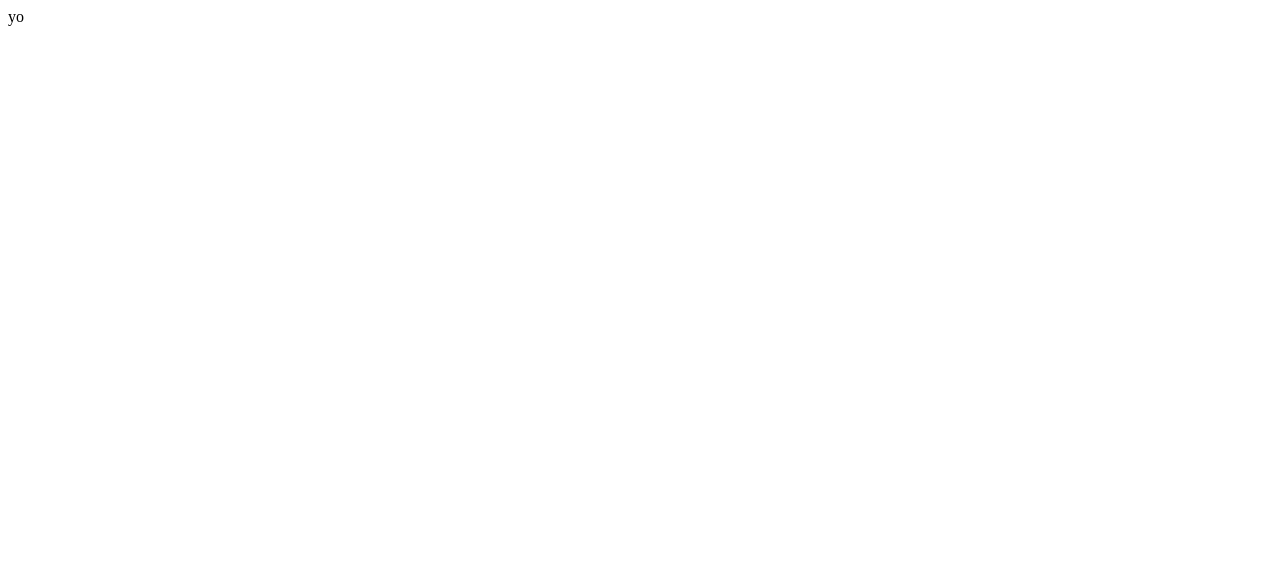
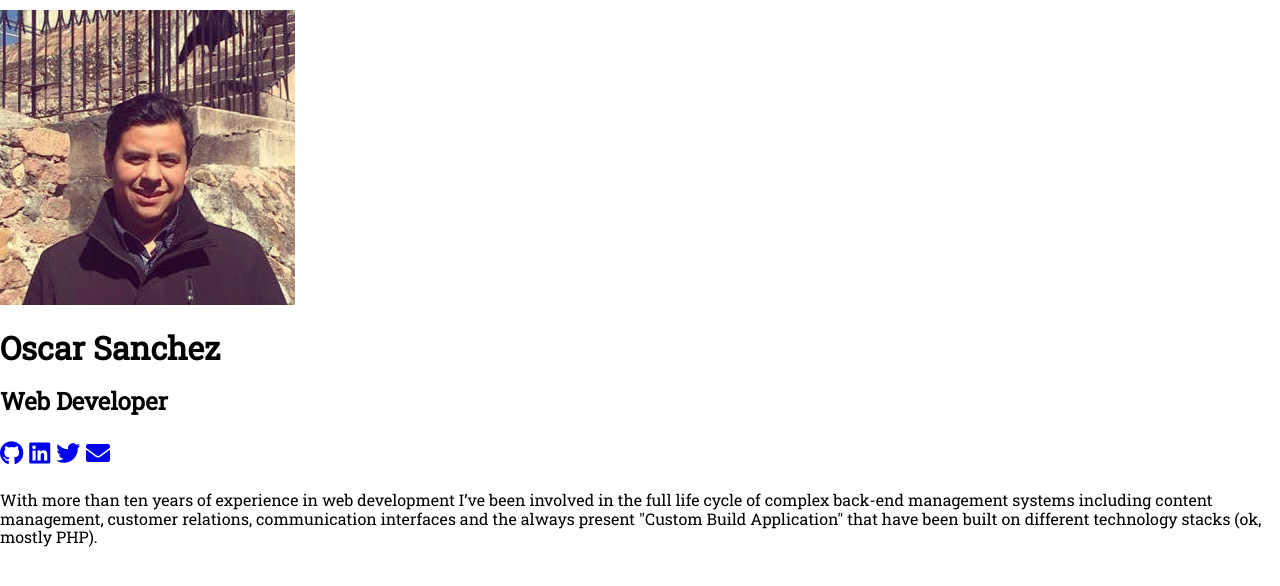
Before and after one commit to scodx/scodx-website, a plain HTML site: page index.html in a window 1280 px wide. Drawn offline with nearby package versions, Linux system fonts and the light colour scheme; a small style sheet from the web is missing.

Commit message:
styles and basic info

```diff
--- a/index.html
+++ b/index.html
@@ -1 +1,71 @@
-yo
+<!DOCTYPE html>
+<html lang="en">
+<head>
+    <meta charset="utf-8">
+    <meta http-equiv="X-UA-Compatible" content="IE=edge">
+    <meta name="viewport" content="width=device-width, initial-scale=1">
+
+    <title>Oscar Sanchez</title>
+
+
+	<link rel="stylesheet" href="https://fonts.googleapis.com/css?family=Roboto:300,300italic,700,700italic">
+	<link rel="stylesheet" href="https://fonts.googleapis.com/css?family=Roboto+Slab">
+	<link rel="stylesheet" href="https://cdn.rawgit.com/necolas/normalize.css/master/normalize.css">
+	<link rel="stylesheet" href="https://cdn.rawgit.com/milligram/milligram/master/dist/milligram.min.css">
+	<link rel="stylesheet" href="https://use.fontawesome.com/releases/v5.0.13/css/all.css" integrity="sha384-DNOHZ68U8hZfKXOrtjWvjxusGo9WQnrNx2sqG0tfsghAvtVlRW3tvkXWZh58N9jp" crossorigin="anonymous">
+
+	<style>
+		body {
+		  font-family: 'Roboto Slab', serif;
+		}
+		.container{
+			padding-top: 10px;
+		}
+		h2{
+			margin-bottom: 0px;
+		}
+		.social{
+		    font-size: 1.5em;
+		}
+	</style>
+</head>
+<body>
+	<div class="container">
+		<div class="row">
+
+			<div class="column column-20">
+				<img src="me.png" alt="">
+			</div>
+			<div class="column">
+				<h1>Oscar Sanchez</h1>
+				<h2>Web Developer</h2>
+				<p class="social">
+					<a href="https://github.com/scodx"><i class="fab fa-github"></i></a>
+					<a href="https://www.linkedin.com/in/scodx/"><i class="fab fa-linkedin"></i></a>
+					<a href="https://twitter.com/scodx/"><i class="fab fa-twitter"></i></a>
+					<a href="mailto:oscar.exe@gmail.com"><i class="fas fa-envelope"></i></a>
+				</p>
+				<p>With more than ten years of experience in web development I’ve been involved in the full life cycle of complex back-end management systems including content management, customer relations,  communication interfaces and the always present "Custom Build Application" that have been built on different technology stacks (ok, mostly PHP).
+				</p>
+			</div>
+
+		</div>
+	</div>
+
+
+
+
+
+<script>
+  (function(i,s,o,g,r,a,m){i['GoogleAnalyticsObject']=r;i[r]=i[r]||function(){
+  (i[r].q=i[r].q||[]).push(arguments)},i[r].l=1*new Date();a=s.createElement(o),
+  m=s.getElementsByTagName(o)[0];a.async=1;a.src=g;m.parentNode.insertBefore(a,m)
+  })(window,document,'script','//www.google-analytics.com/analytics.js','ga');
+  ga('create', 'UA-4506095-3', 'auto');
+  ga('send', 'pageview');
+
+  // window.location = "https://www.linkedin.com/in/scodx";
+</script>
+
+</body>
+</html>
```
Also changed, not shown: me.png (added), 1 other file.
